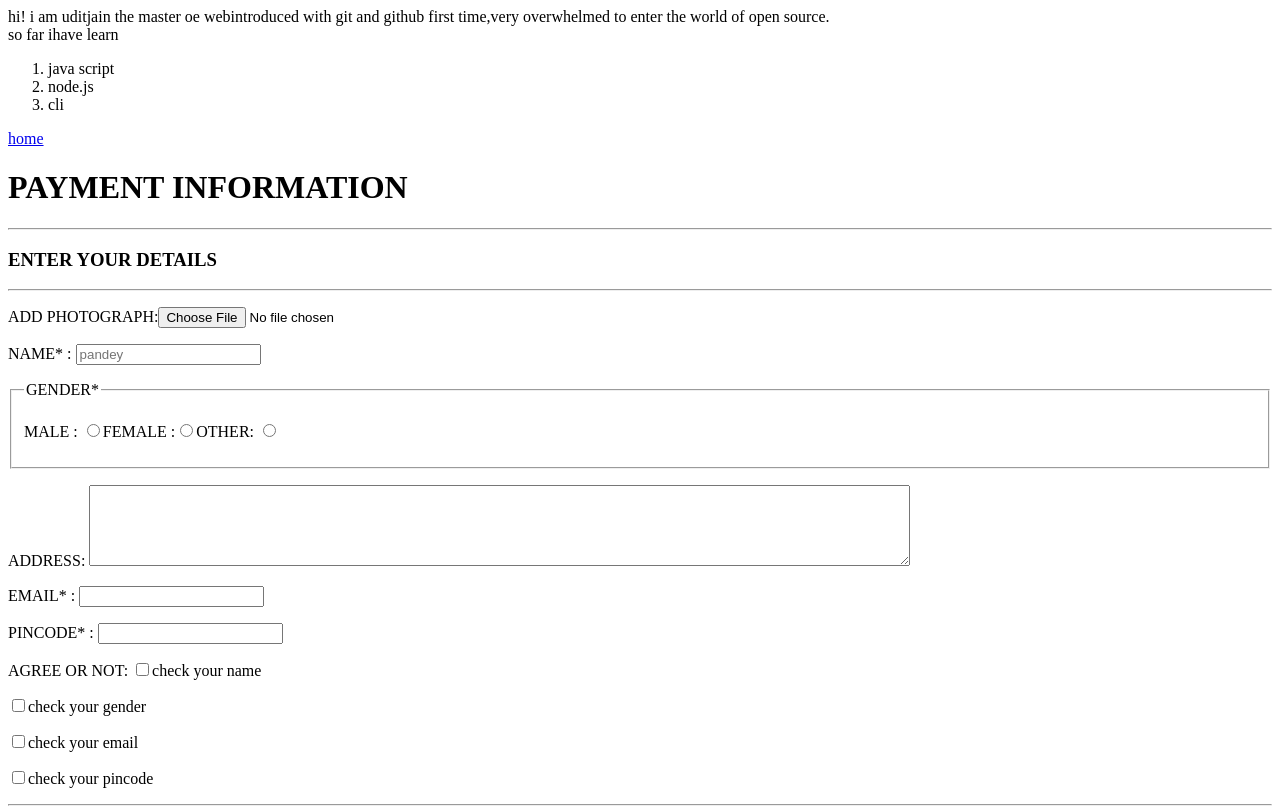
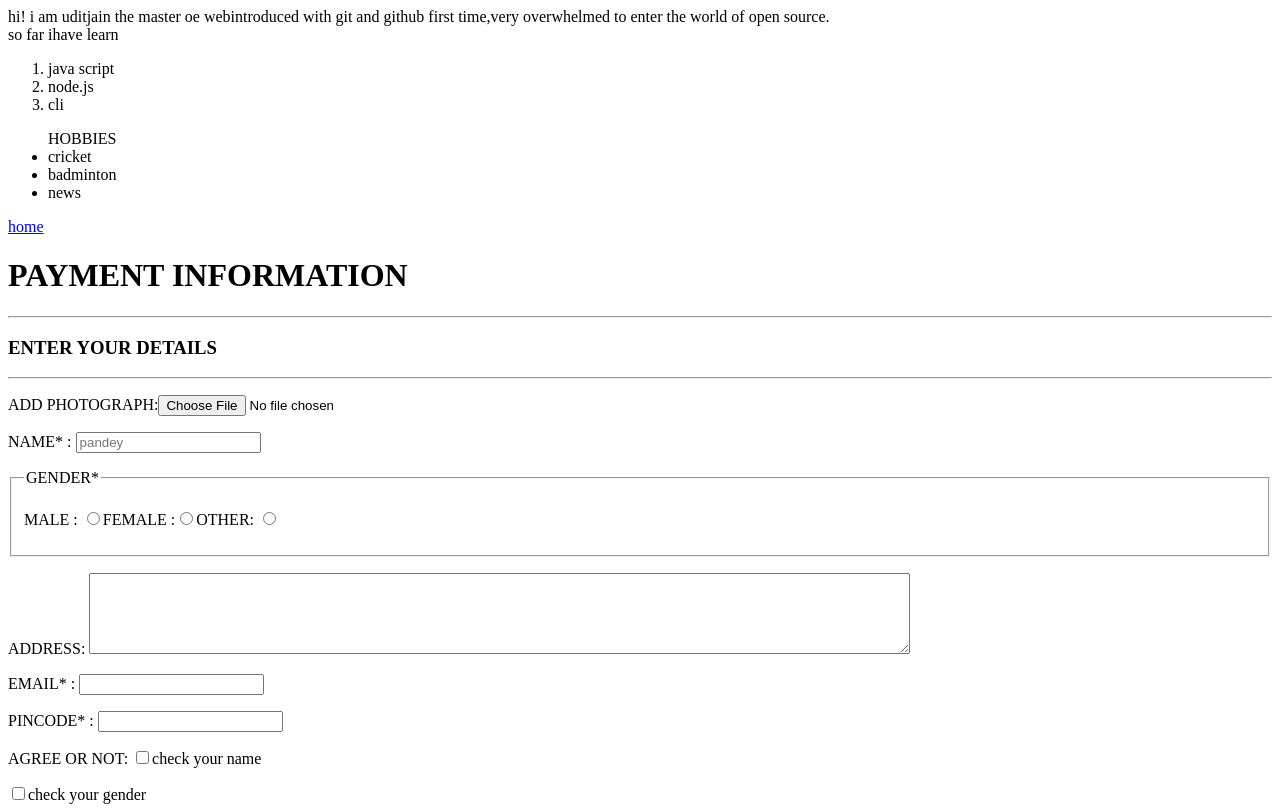
Before and after one commit to uditj66/student_name_website, a plain HTML site: page index.html in a window 1280 px wide. Shown: the top 808 px of the page. Drawn offline with Linux system fonts and the light colour scheme.

Commit message:
doc: added hobbies

```diff
--- a/index.html
+++ b/index.html
@@ -14,6 +14,12 @@
         <li>node.js</li>
         <li>cli</li>
      </ol>
+
+    <ul>HOBBIES
+        <li>cricket</li>
+        <li>badminton</li>
+        <li>news</li>
+    </ul>
      <a href="index.html">home</a>
      <div class="container"><form action="">
          <h1 class="mainheading">PAYMENT INFORMATION</h1><hr>
```
